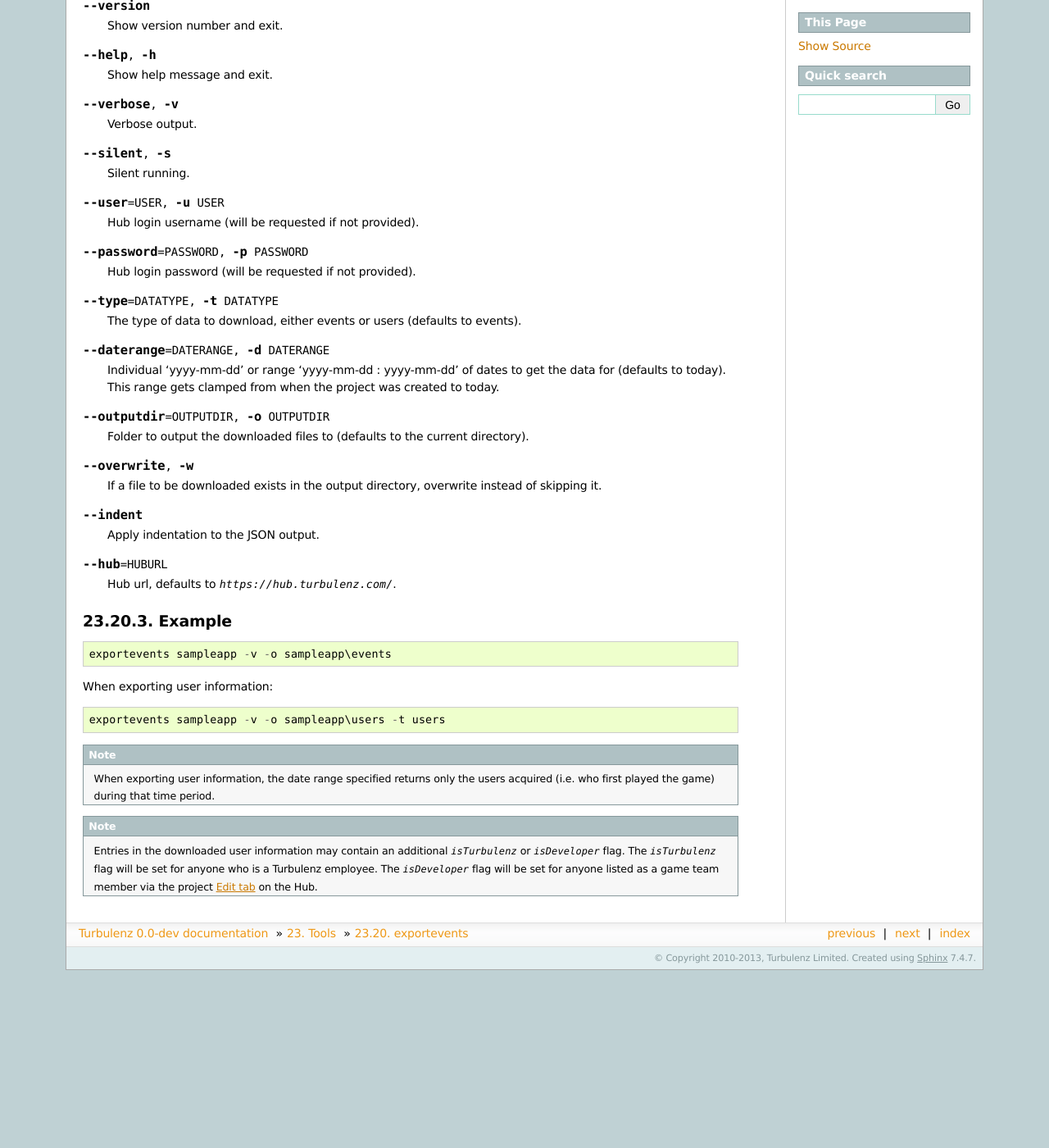
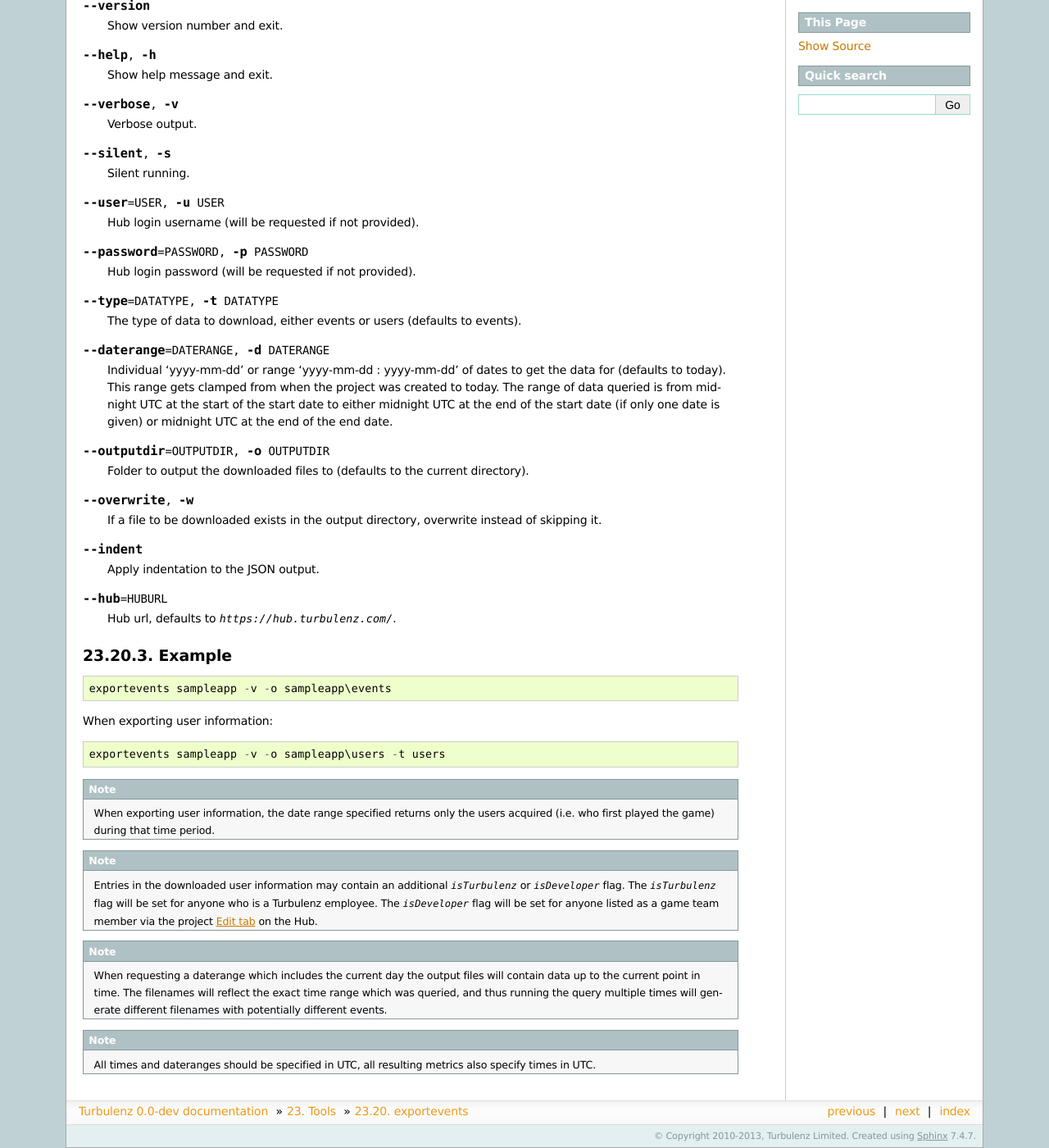
Before and after one commit to turbulenz/turbulenz_engine, a Sphinx documentation site: the page built from docs/source/tools/exportevents.rst, in a window 1280 px wide and 1400 px high, scrolled down 301 px. Shown: the whole window at 82% size. Built offline with Sphinx 7.4.7, drawn with Linux system fonts in a browser that asks for light colours; before the commit the page ends 1484 px from its top, so only the background shows below that.

Commit message:
Added some more detail to exportevents documentation

```diff
--- a/docs/source/tools/exportevents.rst
+++ b/docs/source/tools/exportevents.rst
@@ -55,7 +55,9 @@ Options
 .. cmdoption:: --daterange=DATERANGE, -d DATERANGE
 
     Individual 'yyyy-mm-dd' or range 'yyyy-mm-dd : yyyy-mm-dd' of dates to get the data for (defaults to today).
-    This range gets clamped from when the project was created to today.
+    This range gets clamped from when the project was created to today. The range of data queried is from midnight
+    UTC at the start of the start date to either midnight UTC at the end of the start date (if only one date is given)
+    or midnight UTC at the end of the end date.
 
 .. cmdoption:: --outputdir=OUTPUTDIR, -o OUTPUTDIR
 
@@ -97,3 +99,13 @@ When exporting user information:
     Entries in the downloaded user information may contain an additional `isTurbulenz` or `isDeveloper` flag.
     The `isTurbulenz` flag will be set for anyone who is a Turbulenz employee.
     The `isDeveloper` flag will be set for anyone listed as a game team member via the project :ref:`Edit tab <hub_edit_project_metadata>` on the Hub.
+
+.. NOTE::
+
+    When requesting a daterange which includes the current day the output files will contain data up to the current
+    point in time. The filenames will reflect the exact time range which was queried, and thus running the query
+    multiple times will generate different filenames with potentially different events.
+
+.. NOTE::
+
+    All times and dateranges should be specified in UTC, all resulting metrics also specify times in UTC.
```
